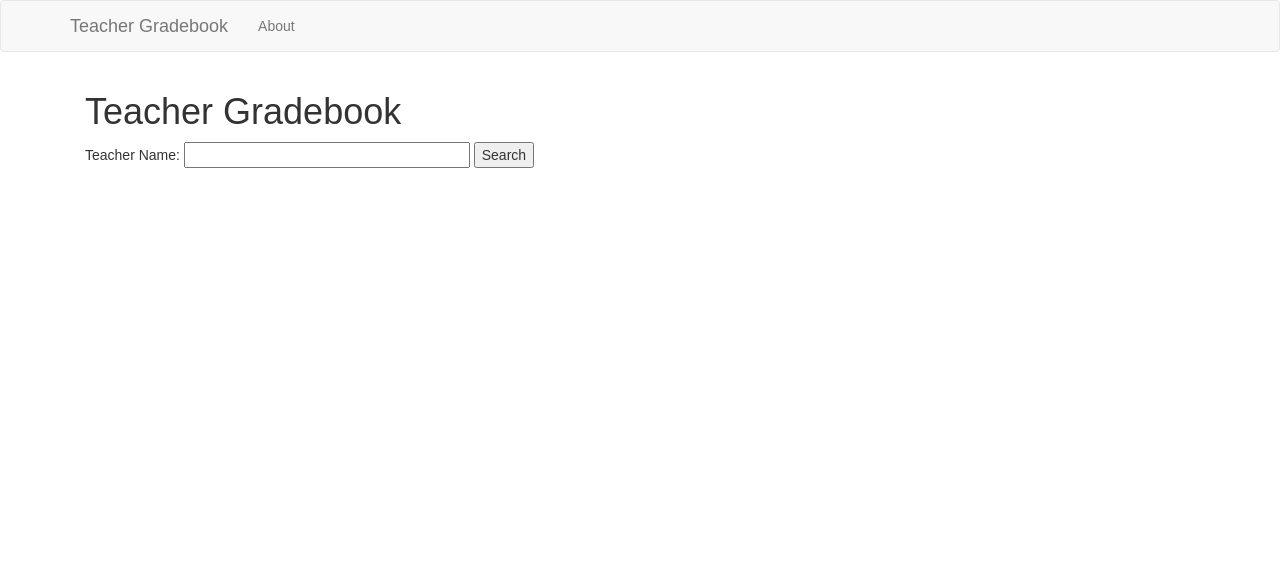
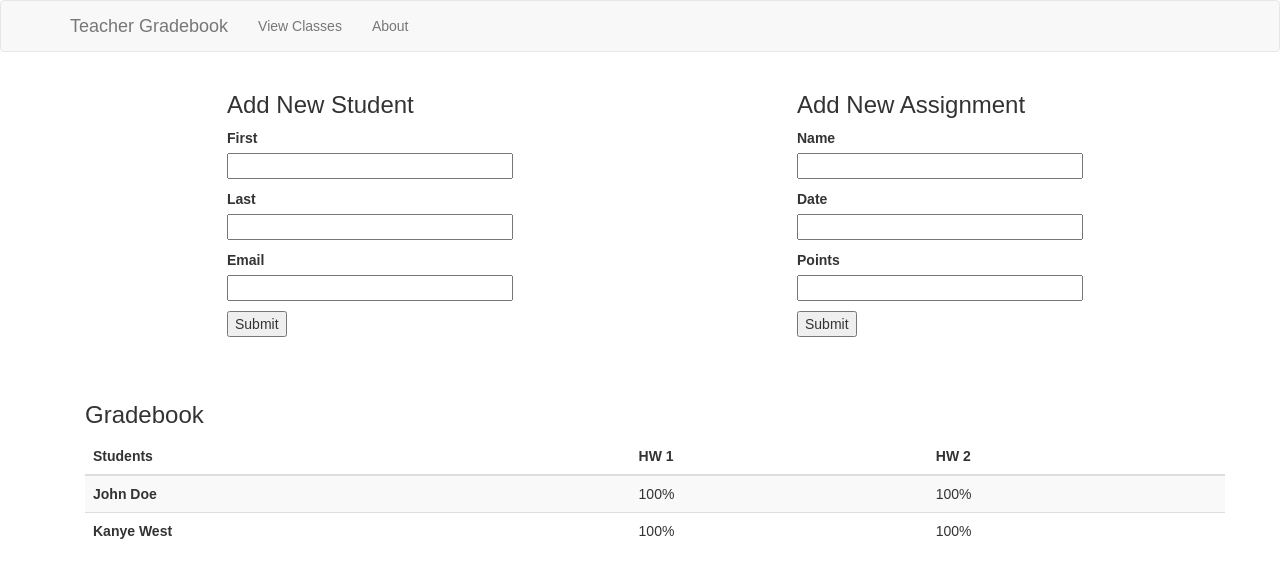
Before and after one commit to laurenshareshian/gradeapp, a Flask app: page / in a window 1280 px wide. Shown: the top 578 px of the page. Run offline with Flask 2, Linux system fonts and the light colour scheme; some libraries are stand-ins or nearby versions.

Commit message:
initial gradebook working

```diff
--- a/main.py
+++ b/main.py
@@ -7,7 +7,7 @@ from flask_wtf import FlaskForm
 from wtforms import StringField, SubmitField, SelectField
 from wtforms.validators import DataRequired
 from config import Config
-from flask import flash, redirect
+from flask import flash, redirect,  url_for
 
 app = Flask(__name__)
 
@@ -16,6 +16,12 @@ bootstrap = Bootstrap(app)
 app.config.from_object(Config)
 
 
+### About Tab
+@app.route("/about")
+def about():
+    return render_template("about.html")
+
+### Get classes via SQL query
 def getClasses(teacherstring):
 	con = sqlite3.connect("grades.db")
 	molecule = "SELECT * FROM grades WHERE teacher=:teacher"
@@ -24,25 +30,106 @@ def getClasses(teacherstring):
 	con.close()
 	return rows
 
-@app.route("/about")
-def about():
-    return render_template("about.html")
-
+### Create Classes Form
 class ClassesForm(FlaskForm):
-    search = StringField('', validators=[DataRequired()])
+    teachername = StringField('', validators=[DataRequired()])
     submit = SubmitField('Search')
 
-@app.route('/', methods=['GET', 'POST'])
-def search():
+### Renders View Classes Page
+@app.route('/classes', methods=['GET', 'POST'])
+def displayClasses():
     form = ClassesForm()
-    noresults = False
-    classes = None
+    noresults = False ## keeps track of if SQL query returned results or not
+    classes = None  ## this variable will hold classes obtained from SQL query
     if form.validate_on_submit():
-        classes = getClasses(form.search.data.strip())
+        classes = getClasses(form.teachername.data.strip())
         if(len(classes)==0):
         	noresults = True
     return render_template('classesform.html', form=form, classes=classes, noresults=noresults)
 
 
+#### Add Student Form
+class StudentForm(FlaskForm):
+    first = StringField('First', validators=[DataRequired()])
+    last = StringField('Last', validators=[DataRequired()])
+    email = StringField('Email', validators=[DataRequired()])
+    submit1 = SubmitField('Submit')
+
+### Create Student Object
+class Student:
+  def __init__(self, first, last, email):
+    self.first = first
+    self.last = last
+    self.email = email
+
+#### Add Assignment Form
+class AssignmentForm(FlaskForm):
+    name = StringField('Name', validators=[DataRequired()])
+    date = StringField('Date', validators=[DataRequired()])
+    points = StringField('Points', validators=[DataRequired()])
+    submit2 = SubmitField('Submit')
+
+# create Assignment object
+class Assignment:
+  def __init__(self, name, date, points):
+    self.name = name
+    self.date = date
+    self.points = points
+
+
+# initialize students and arrays
+students = []
+# eventually we will get these via SQL queries instead
+dummystudent1 = Student('John', 'Doe', 'doe@gmail.com')
+dummystudent2 = Student('Kanye', 'West', 'west@gmail.com')
+students.append(dummystudent1)
+students.append(dummystudent2)
+
+assignments = []
+# eventually we will get these via SQL queries instead
+dummyassignment1 = Assignment('HW 1', '01-01-2020', 5)
+dummyassignment2 = Assignment('HW 2', '01-02-2020', 10)
+assignments.append(dummyassignment1)
+assignments.append(dummyassignment2)
+
+
+### this is the main page that contains both forms
+@app.route('/')
+def index():
+    addStudentForm = StudentForm()
+    addAssignmentForm = AssignmentForm()
+    return render_template('gradebook.html', addStudentForm=addStudentForm, addAssignmentForm=addAssignmentForm, students=students, assignments=assignments)
+
+### Add Student Form
+@app.route('/addmystudent', methods=['GET', 'POST'])
+def addStudent():
+
+    addStudentForm = StudentForm()
+    addAssignmentForm = AssignmentForm()
+
+    if addStudentForm.validate_on_submit():
+    		newstudent = Student(addStudentForm.first.data.strip(), addStudentForm.last.data.strip(), addStudentForm.email.data.strip())
+	    	students.append(newstudent)
+	    	# anything you print here gets printed to your terminal
+	    	print(newstudent.first, newstudent.last, newstudent.email)
+	    	return redirect(url_for('index'))
+    return render_template('gradebook.html', addStudentForm=addStudentForm, addAssignmentForm=addAssignmentForm, students=students, assignments=assignments)
+
+### Add Assignment Form
+@app.route('/addmyassignment', methods=['GET', 'POST'])
+def addAssignment():
+
+    addStudentForm = StudentForm()
+    addAssignmentForm = AssignmentForm()
+
+    if addAssignmentForm.validate_on_submit():
+    		newassignment = Assignment(addAssignmentForm.name.data.strip(), addAssignmentForm.date.data.strip(), addAssignmentForm.points.data.strip())
+	    	assignments.append(newassignment)
+	    	# anything you print here gets printed to your terminal
+	    	print(newassignment.name, newassignment.date, newassignment.points)
+	    	return redirect(url_for('index'))
+    return render_template('gradebook.html', addStudentForm=addStudentForm, addAssignmentForm=addAssignmentForm, students=students, assignments=assignments)
+
+
 if __name__ == "__main__":
     app.run(debug=True)
--- a/static/css/template.css
+++ b/static/css/template.css
@@ -17,3 +17,14 @@ body {
 	padding-top: 2%;
 	padding-bottom: 2%;
 }
+
+.formscontainer
+{
+	display:flex;
+	justify-content: space-around;
+}
+
+.bottomcontainer
+{
+	padding-top: 3%;
+}
--- a/templates/classesform.html
+++ b/templates/classesform.html
@@ -8,8 +8,9 @@
         {{ form.hidden_tag() }}
         <div style="display: inline-block;">
         	Teacher Name:
-            {{ form.search(size=32) }}
+            {{ form.teachername(size=32) }}
             {{ form.submit() }}
+            <br>(Enter John Doe)
         </div>
     </form>
 
--- /dev/null
+++ b/templates/gradebook.html
@@ -0,0 +1,77 @@
+{% extends "template.html" %}
+
+
+{% block app_content %}
+
+<div class="container">
+	<div class="formscontainer">
+		<div class="form">
+	    <h3>Add New Student</h3>
+	    <form action="{{ url_for('addStudent') }}" method="post" novalidate>
+	        {{ addStudentForm.hidden_tag() }}
+	        <p>
+	            {{ addStudentForm.first.label }}<br>
+	            {{ addStudentForm.first(size=32) }}
+	        </p>
+	        <p>
+	            {{ addStudentForm.last.label }}<br>
+	            {{ addStudentForm.last(size=32) }}
+	        </p>
+	        <p>
+	            {{ addStudentForm.email.label }}<br>
+	            {{ addStudentForm.email(size=32) }}
+	        </p>
+	        {{ addStudentForm.submit1() }}
+	    </form>
+		</div>
+
+
+		<div class="form">
+	    <h3>Add New Assignment</h3>
+	    <form action="{{ url_for('addAssignment') }}" method="post" novalidate>
+	        {{ addAssignmentForm.hidden_tag() }}
+	        <p>
+	            {{ addAssignmentForm.name.label }}<br>
+	            {{ addAssignmentForm.name(size=32) }}
+	        </p>
+	        <p>
+	            {{ addAssignmentForm.date.label }}<br>
+	            {{ addAssignmentForm.date(size=32) }}
+	        </p>
+	        <p>
+	            {{ addAssignmentForm.points.label }}<br>
+	            {{ addAssignmentForm.points(size=32) }}
+	        </p>
+	        <p>{{ addAssignmentForm.submit2() }}</p>
+	    </form>
+		</div>
+	</div>
+
+
+	<div class="bottomcontainer">
+		<h3>Gradebook</h3>
+		{% if students %}
+			<table class="table table-striped table-sm">
+				<thead>
+					  <th> Students </th>
+					  {%- for assignment in assignments %}
+					     <th>{{ assignment.name }}</th>
+					  {%- endfor %}
+				 </thead>
+
+				<tbody id="tablebody">
+					{%- for student in students %}
+					    <tr>
+					        <th>{{ student.first + " " + student.last }}</th>
+					     	{% for assignment in assignments%}
+			     				<td> 100% </td>
+			     			{% endfor %}
+					    </tr>
+
+					 {%- endfor %}
+				 </tbody>
+			 </table>
+			{% endif %}
+	</div>
+</div>
+{% endblock %}
--- a/templates/template.html
+++ b/templates/template.html
@@ -23,6 +23,9 @@
             </div>
             <div class="collapse navbar-collapse" id="bs-example-navbar-collapse-1">
                 <ul class="nav navbar-nav">
+                    <li><a href="{{ url_for('displayClasses') }}">View Classes</a></li>
+                </ul>
+                <ul class="nav navbar-nav">
                     <li><a href="{{ url_for('about') }}">About</a></li>
                 </ul>
             </div>
```
Also changed, not shown: templates/addnewstudent.html (added, +82 -0 lines), 1 other file.
